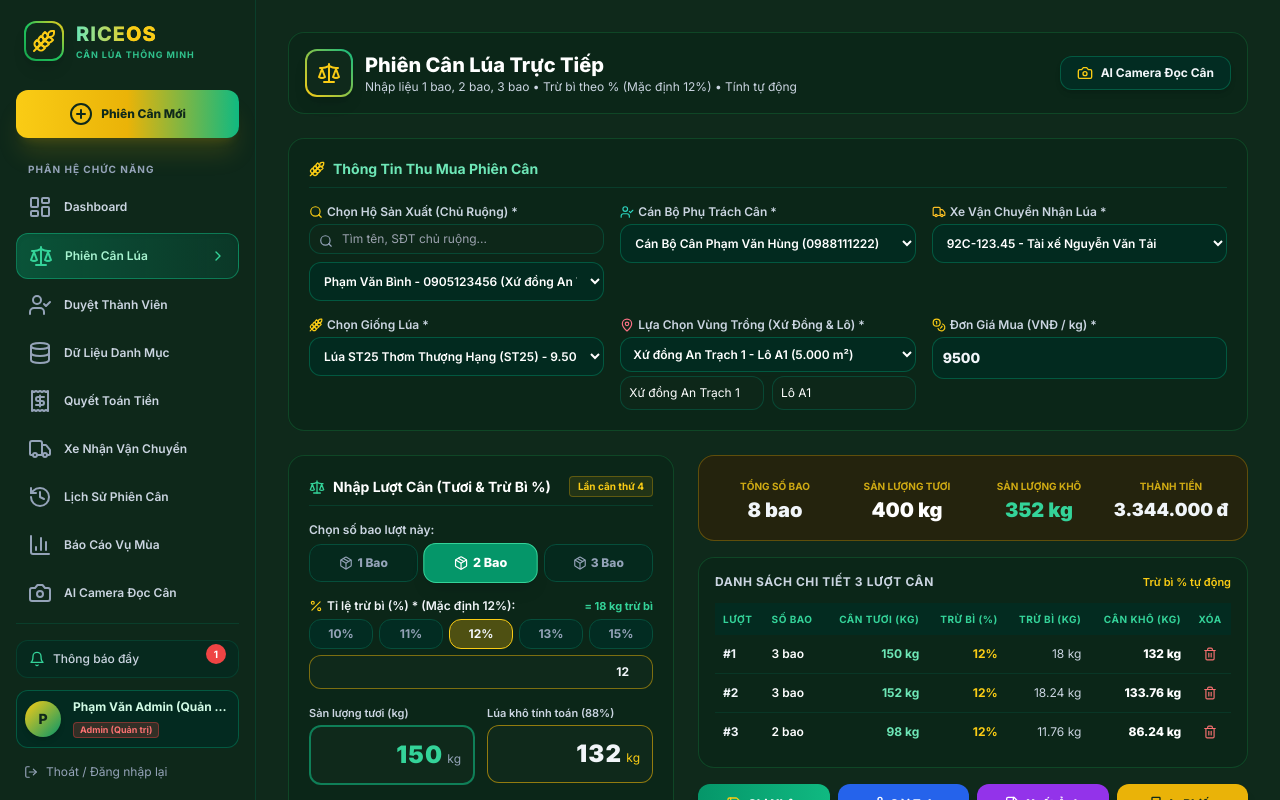
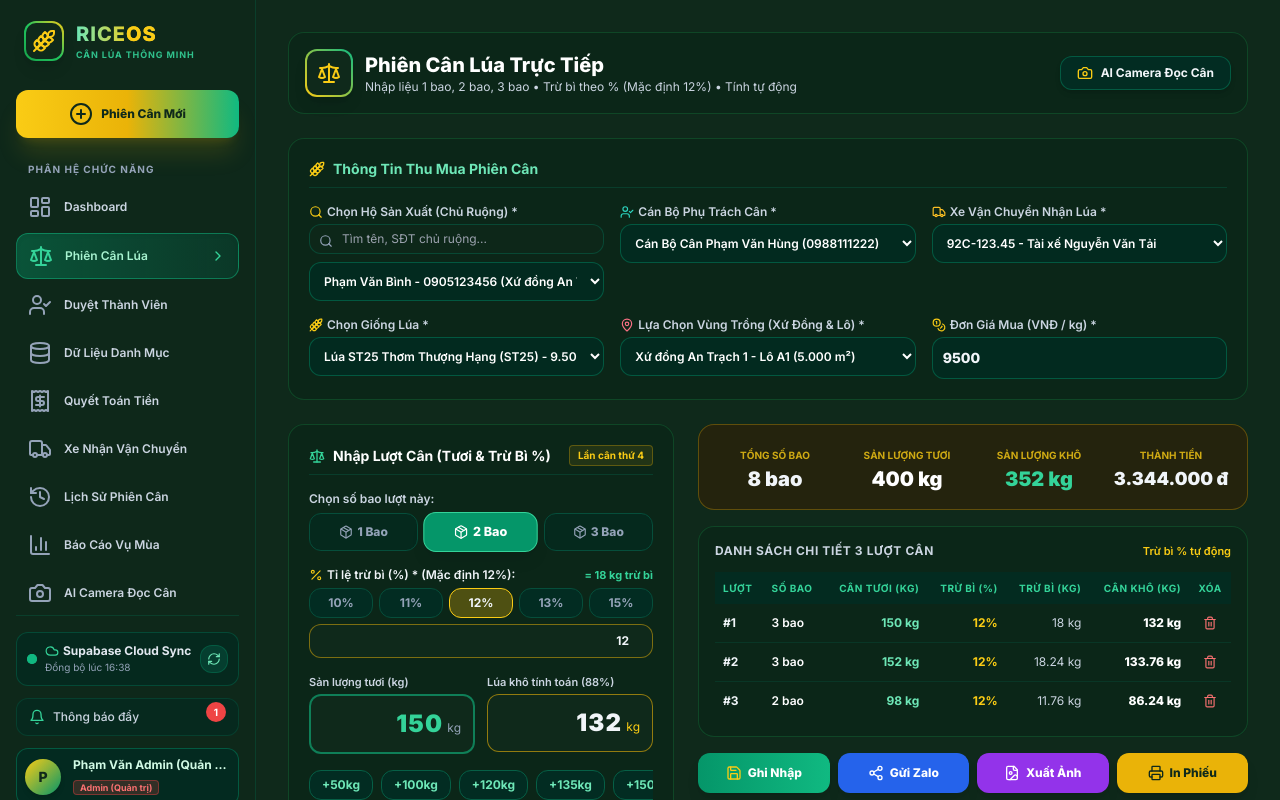
Before and after one commit to facotu/RiceOS, a Next.js app: page /weighing in a window 1280 px wide. Shown: the top 800 px of the page. Built offline with nearby package versions, Linux system fonts and the light colour scheme.

Commit message:
Implement Proposal 1 (Supabase Cloud/LocalStorage Sync Badge) and Proposal 2 (PWA Standalone setup)

```diff
--- a/src/app/layout.tsx
+++ b/src/app/layout.tsx
@@ -1,4 +1,4 @@
-import type { Metadata } from "next";
+import type { Metadata, Viewport } from "next";
 import { Inter } from "next/font/google";
 import "./globals.css";
 import { AppProvider } from "@/context/AppContext";
@@ -6,10 +6,23 @@ import Sidebar from "@/components/Sidebar";
 
 const inter = Inter({ subsets: ["latin", "vietnamese"] });
 
+export const viewport: Viewport = {
+  themeColor: "#16a34a",
+  width: "device-width",
+  initialScale: 1,
+  maximumScale: 1,
+  userScalable: false,
+};
+
 export const metadata: Metadata = {
   title: "RiceOS - Hệ Thống Cân Lúa Thông Minh",
-  description: "Ứng dụng quản lý cân lúa ngoài đồng ruộng hỗ trợ di động, Supabase, Next.js và Vercel",
-  viewport: "width=device-width, initial-scale=1, maximum-scale=1, user-scalable=no",
+  description: "Ứng dụng quản lý cân lúa ngoài đồng ruộng hỗ trợ di động, PWA, Supabase, Next.js và Vercel",
+  manifest: "/manifest.json",
+  appleWebApp: {
+    capable: true,
+    statusBarStyle: "black-translucent",
+    title: "RiceOS Cân Lúa",
+  },
 };
 
 export default function RootLayout({
@@ -19,6 +32,10 @@ export default function RootLayout({
 }>) {
   return (
     <html lang="vi" className="dark">
+      <head>
+        <meta name="apple-mobile-web-app-capable" content="yes" />
+        <meta name="mobile-web-app-capable" content="yes" />
+      </head>
       <body className={`${inter.className} bg-brand-dark text-slate-100 antialiased min-h-screen selection:bg-gold-500 selection:text-brand-dark`}>
         <AppProvider>
           <div className="flex flex-col lg:flex-row min-h-screen">
--- /dev/null
+++ b/src/app/manifest.ts
@@ -0,0 +1,28 @@
+import { MetadataRoute } from 'next';
+
+export default function manifest(): MetadataRoute.Manifest {
+  return {
+    name: 'RiceOS - Hệ Thống Cân Lúa Thông Minh',
+    short_name: 'RiceOS',
+    description: 'Ứng dụng quản lý cân lúa ngoài đồng ruộng hỗ trợ di động, Supabase và Vercel',
+    start_url: '/',
+    display: 'standalone',
+    background_color: '#0b1a12',
+    theme_color: '#16a34a',
+    orientation: 'portrait-primary',
+    icons: [
+      {
+        src: '/icons/icon-192x192.png',
+        sizes: '192x192',
+        type: 'image/png',
+        purpose: 'any maskable'
+      },
+      {
+        src: '/icons/icon-512x512.png',
+        sizes: '512x512',
+        type: 'image/png',
+        purpose: 'any maskable'
+      }
+    ]
+  };
+}
--- a/src/app/settlement/page.tsx
+++ b/src/app/settlement/page.tsx
@@ -91,12 +91,9 @@ TỔNG THÀNH TIỀN QUYẾT TOÁN: ${totalAmount.toLocaleString('vi-VN')} VNĐ
 ================================
 Đã thanh toán đủ cho hộ dân!`;
 
-    if (navigator.share) {
-      navigator.share({ title: `Quyết toán - ${currentFarmer?.name}`, text }).catch(() => {});
-    } else {
-      navigator.clipboard.writeText(text);
-      alert('Đã sao chép nội dung quyết toán! Bạn có thể dán sang Zalo ngay.');
-    }
+    navigator.clipboard.writeText(text);
+    setSuccessMsg('Đã sao chép nội dung quyết toán gửi Zalo thành công!');
+    setTimeout(() => setSuccessMsg(''), 3500);
   };
 
   const filteredFarmers = farmers.filter(f =>
--- a/src/app/trucks/page.tsx
+++ b/src/app/trucks/page.tsx
@@ -94,12 +94,8 @@ Cán bộ phụ trách cân: ${primaryStaffName}
 ================================
 HÀNG ĐÃ GIAO ĐỦ CHO TÀI XẾ XÁC NHẬN!`;
 
-    if (navigator.share) {
-      navigator.share({ title: `Báo cáo xe ${currentTruck?.license_plate}`, text }).catch(() => {});
-    } else {
-      navigator.clipboard.writeText(text);
-      alert('Đã sao chép nội dung báo cáo chuyến xe! Bạn có thể dán vào Zalo ngay.');
-    }
+    navigator.clipboard.writeText(text);
+    alert(`Đã sao chép báo cáo chuyến xe ${currentTruck?.license_plate}! Bạn có thể mở Zalo và dán ngay.`);
   };
 
   const handleExportTruckImage = async () => {
--- a/src/app/weighing/page.tsx
+++ b/src/app/weighing/page.tsx
@@ -72,6 +72,7 @@ export default function WeighingPage() {
   ]);
 
   const [savedSuccess, setSavedSuccess] = useState(false);
+  const [zaloSuccessMsg, setZaloSuccessMsg] = useState('');
   const [zaloMsg, setZaloMsg] = useState('');
   const ticketRef = useRef<HTMLDivElement>(null);
 
@@ -82,6 +83,10 @@ export default function WeighingPage() {
     if (f) {
       setFieldRegion(f.field_region);
       setLot(f.lot);
+      const matchingArea = growingAreas.find(a => a.field_region === f.field_region && a.lot === f.lot);
+      if (matchingArea) {
+        setSelectedAreaId(matchingArea.id);
+      }
     }
   };
 
@@ -204,16 +209,9 @@ Trừ bì cài đặt: ${tarePercentInput}%
 TỔNG THÀNH TIỀN: ${totalAmount.toLocaleString('vi-VN')} VNĐ
 ================================`;
 
-    setZaloMsg(text);
-    if (navigator.share) {
-      navigator.share({
-        title: `Phiếu cân lúa - ${currentFarmer?.name}`,
-        text: text
-      }).catch(() => {});
-    } else {
-      navigator.clipboard.writeText(text);
-      alert('Đã sao chép nội dung phiếu cân! Bạn có thể dán vào Zalo ngay.');
-    }
+    navigator.clipboard.writeText(text);
+    setZaloSuccessMsg('Đã sao chép thông tin phiếu cân gửi Zalo thành công!');
+    setTimeout(() => setZaloSuccessMsg(''), 3500);
   };
 
   // Image Export for Zalo
@@ -260,6 +258,11 @@ TỔNG THÀNH TIỀN: ${totalAmount.toLocaleString('vi-VN')} VNĐ
               {savedSuccess && (
                 <span className="text-xs bg-emerald-500/20 text-emerald-300 border border-emerald-500/40 px-2 py-0.5 rounded-full flex items-center gap-1 animate-bounce">
                   <CheckCircle2 className="w-3.5 h-3.5" /> Đã Lưu!
+                </span>
+              )}
+              {zaloSuccessMsg && (
+                <span className="text-xs bg-blue-500/20 text-blue-300 border border-blue-500/40 px-2 py-0.5 rounded-full flex items-center gap-1 animate-bounce">
+                  <CheckCircle2 className="w-3.5 h-3.5" /> Đã Sao Chép Zalo!
                 </span>
               )}
             </h1>
@@ -377,31 +380,14 @@ TỔNG THÀNH TIỀN: ${totalAmount.toLocaleString('vi-VN')} VNĐ
             <select
               value={selectedAreaId}
               onChange={(e) => handleAreaSelectChange(e.target.value)}
-              className="w-full p-2 bg-emerald-950/80 border border-emerald-700/60 rounded-xl text-white text-xs font-semibold mb-1"
+              className="w-full p-2.5 bg-emerald-950/80 border border-emerald-700/60 rounded-xl text-white text-xs font-semibold focus:outline-none focus:ring-2 focus:ring-emerald-500"
             >
-              <option value="">-- Chọn từ danh mục Vùng Trồng --</option>
               {growingAreas.map(a => (
                 <option key={a.id} value={a.id}>
                   {a.field_region} - {a.lot} ({a.area.toLocaleString('vi-VN')} m²)
                 </option>
               ))}
             </select>
-            <div className="grid grid-cols-2 gap-2">
-              <input
-                type="text"
-                value={fieldRegion}
-                onChange={(e) => setFieldRegion(e.target.value)}
-                placeholder="Xứ đồng"
-                className="p-2 bg-brand-dark/90 border border-emerald-800/60 rounded-xl text-white text-xs"
-              />
-              <input
-                type="text"
-                value={lot}
-                onChange={(e) => setLot(e.target.value)}
-                placeholder="Lô"
-                className="p-2 bg-brand-dark/90 border border-emerald-800/60 rounded-xl text-white text-xs"
-              />
-            </div>
           </div>
 
           {/* Unit Price (Giá mua) */}
--- a/src/components/Sidebar.tsx
+++ b/src/components/Sidebar.tsx
@@ -23,7 +23,7 @@ import {
   PlusCircle,
   ChevronRight
 } from 'lucide-react';
-import { UserRole } from '@/types/database.types';
+import SyncStatusBadge from '@/components/SyncStatusBadge';
 
 export default function Sidebar() {
   const pathname = usePathname();
@@ -124,6 +124,9 @@ export default function Sidebar() {
 
       {/* Bottom User Info & Role Controls */}
       <div className="space-y-3 pt-4 border-t border-emerald-800/40">
+
+        {/* Supabase Cloud & Network Sync Status Badge */}
+        <SyncStatusBadge />
 
         {/* Notification Bell Box */}
         <button
--- /dev/null
+++ b/src/components/SyncStatusBadge.tsx
@@ -0,0 +1,75 @@
+'use client';
+
+import React, { useState, useEffect } from 'react';
+import { Cloud, CloudOff, RefreshCw, Wifi, WifiOff, CheckCircle2 } from 'lucide-react';
+import { useApp } from '@/context/AppContext';
+
+export default function SyncStatusBadge() {
+  const { notifications } = useApp();
+  const [isOnline, setIsOnline] = useState<boolean>(true);
+  const [isSyncing, setIsSyncing] = useState<boolean>(false);
+  const [lastSyncTime, setLastSyncTime] = useState<string>(new Date().toLocaleTimeString('vi-VN', { hour: '2-digit', minute: '2-digit' }));
+
+  useEffect(() => {
+    setIsOnline(navigator.onLine);
+    const handleOnline = () => setIsOnline(true);
+    const handleOffline = () => setIsOnline(false);
+
+    window.addEventListener('online', handleOnline);
+    window.addEventListener('offline', handleOffline);
+
+    return () => {
+      window.removeEventListener('online', handleOnline);
+      window.removeEventListener('offline', handleOffline);
+    };
+  }, []);
+
+  const handleManualSync = () => {
+    setIsSyncing(true);
+    setTimeout(() => {
+      setIsSyncing(false);
+      setLastSyncTime(new Date().toLocaleTimeString('vi-VN', { hour: '2-digit', minute: '2-digit' }));
+    }, 1200);
+  };
+
+  return (
+    <div className="flex items-center justify-between p-2.5 rounded-xl bg-emerald-950/70 border border-emerald-800/60 text-xs">
+      <div className="flex items-center gap-2">
+        {isOnline ? (
+          <span className="relative flex h-2.5 w-2.5">
+            <span className="animate-ping absolute inline-flex h-full w-full rounded-full bg-emerald-400 opacity-75"></span>
+            <span className="relative inline-flex rounded-full h-2.5 w-2.5 bg-emerald-500"></span>
+          </span>
+        ) : (
+          <span className="h-2.5 w-2.5 rounded-full bg-gold-500"></span>
+        )}
+
+        <div className="flex flex-col">
+          <span className="font-bold text-slate-200 flex items-center gap-1">
+            {isOnline ? (
+              <>
+                <Cloud className="w-3.5 h-3.5 text-emerald-400" /> Supabase Cloud Sync
+              </>
+            ) : (
+              <>
+                <CloudOff className="w-3.5 h-3.5 text-gold-400" /> Ngoại Tuyến (Offline)
+              </>
+            )}
+          </span>
+          <span className="text-[10px] text-slate-400">
+            {isOnline ? `Đồng bộ lúc ${lastSyncTime}` : 'Đang lưu LocalStorage ngoài ruộng'}
+          </span>
+        </div>
+      </div>
+
+      <button
+        onClick={handleManualSync}
+        disabled={isSyncing}
+        className="p-1.5 rounded-lg bg-emerald-900/60 hover:bg-emerald-800/80 text-emerald-300 border border-emerald-700/50 transition-all"
+        title="Đồng bộ lại"
+      >
+        <RefreshCw className={`w-3.5 h-3.5 ${isSyncing ? 'animate-spin text-gold-400' : ''}`} />
+      </button>
+    </div>
+  );
+}
```
Also changed, not shown: public/manifest.json (added).
